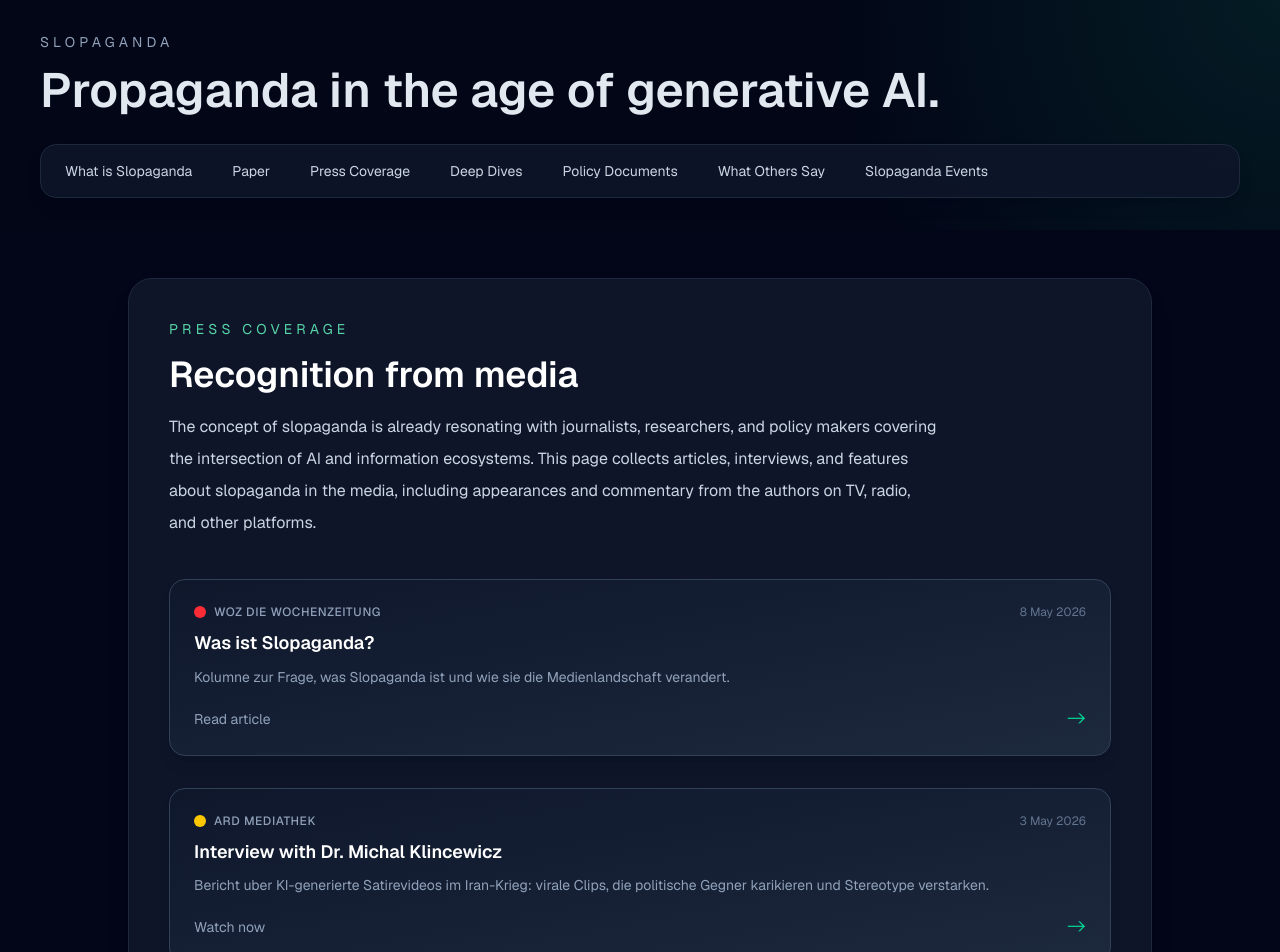
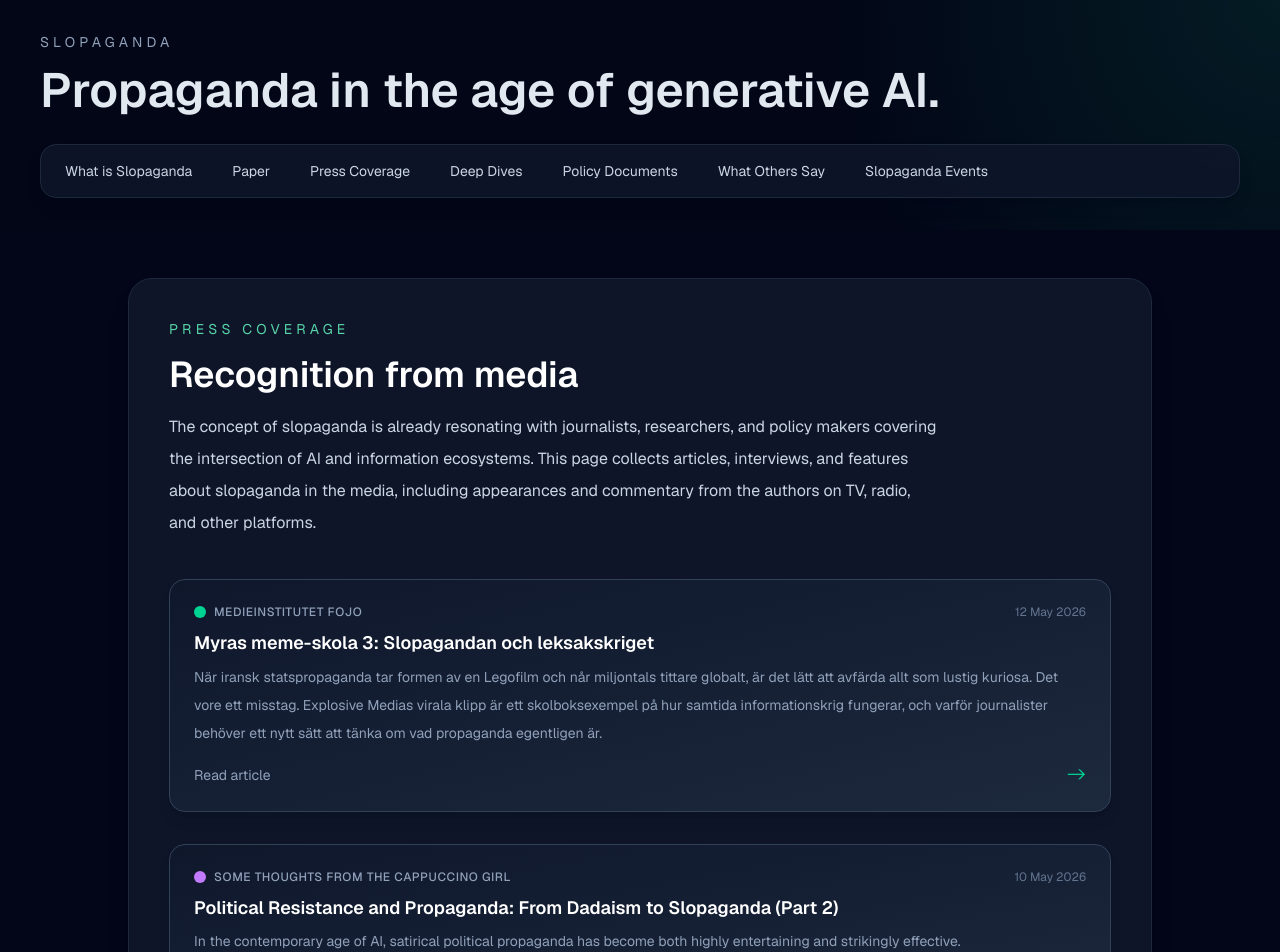
Before and after one commit to ebrahimifard/slopaganda, a Next.js app: page /press-coverage in a window 1280 px wide. Shown: the top 952 px of the page. Built offline with nearby package versions, Linux system fonts and the light colour scheme.

Commit message:
adding new entries to press coverage page

```diff
--- a/src/app/press-coverage/page.tsx
+++ b/src/app/press-coverage/page.tsx
@@ -10,6 +10,26 @@ type PressItem = {
 };
 
 const pressItems: PressItem[] = [
+  {
+    outlet: "Medieinstitutet Fojo",
+    date: "12 May 2026",
+    title: "Myras meme-skola 3: Slopagandan och leksakskriget",
+    description:
+      "När iransk statspropaganda tar formen av en Legofilm och når miljontals tittare globalt, är det lätt att avfärda allt som lustig kuriosa. Det vore ett misstag. Explosive Medias virala klipp är ett skolboksexempel på hur samtida informationskrig fungerar, och varför journalister behöver ett nytt sätt att tänka om vad propaganda egentligen är.",
+    href: "https://fojo.se/verify/myras-meme-skola-3-slopagandan-och-leksakskriget/",
+    action: "Read article",
+    color: "bg-emerald-400",
+  },
+  {
+    outlet: "Some Thoughts from the Cappuccino Girl",
+    date: "10 May 2026",
+    title: "Political Resistance and Propaganda: From Dadaism to Slopaganda (Part 2)",
+    description:
+      "In the contemporary age of AI, satirical political propaganda has become both highly entertaining and strikingly effective.",
+    href: "https://feministpassion.blogspot.com/2026/05/political-resistance-and-propaganda_10.html",
+    action: "Read article",
+    color: "bg-purple-400",
+  },
   {
     outlet: "WOZ Die Wochenzeitung",
     date: "8 May 2026",
```
